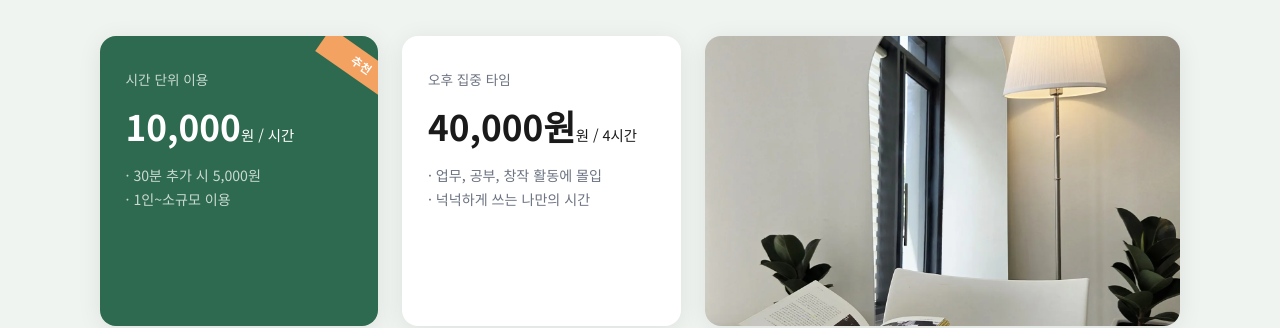
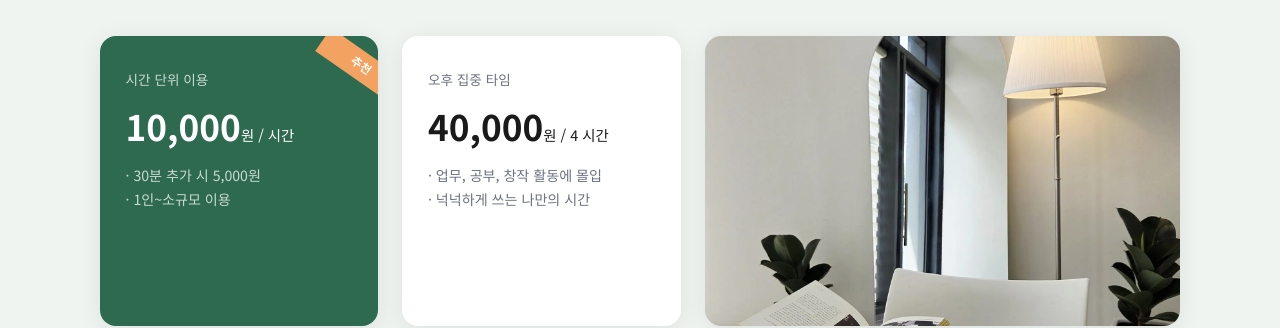
Before and after one commit to bareunspace/blog, a Jekyll site: the page built from index.html, in a window 1280 px wide and 900 px high, scrolled down 2182 px. Shown: the part 160-488 px from the top of the window. Built offline with Jekyll 4.4.1, drawn with Linux system fonts in a browser that asks for light colours.

Commit message:
Adjust afternoon pricing label spacing

```diff
--- a/index.html
+++ b/index.html
@@ -341,7 +341,7 @@ script_version: 20260719-1
           </a>
           <a href="https://pcmap.place.naver.com/place/2041312316/ticket" target="_blank" rel="noopener noreferrer" class="price-card" data-cta="price_afternoon">
             <p class="price-label">오후 집중 타임</p>
-            <p class="price-amount">40,000원<span class="price-unit">원 / 4시간</span></p>
+            <p class="price-amount">40,000<span class="price-unit">원 / 4 시간</span></p>
             <p class="price-desc"> · 업무, 공부, 창작 활동에 몰입<br /> · 넉넉하게 쓰는 나만의 시간</p>
           </a>
         </div>
```
